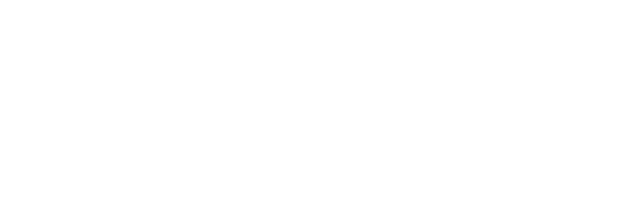
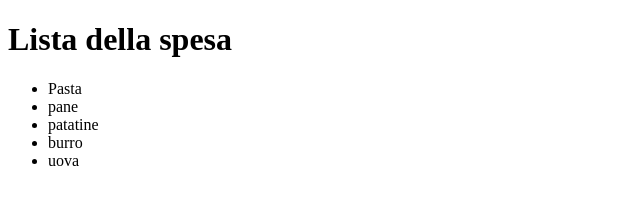
Before and after one commit to DanieleMorello/js-lista-spesa, a plain HTML site: page index.html in a window 1280 px wide. Shown: the whole page, without its empty margins (0-640 px from the left). Drawn offline with Linux system fonts and the light colour scheme.

Commit message:
Add array shoppingList, select ul initialize the variable i and do a while loop

```diff
--- a/index.html
+++ b/index.html
@@ -7,6 +7,11 @@
   <title>Lista della spesa</title>
 </head>
 <body>
+  <h1>Lista della spesa</h1>
+
+  <ul>
+
+  </ul>
 
   <script src="./js/main.js"></script>
 </body>
--- a/js/main.js
+++ b/js/main.js
@@ -2,3 +2,26 @@
   Data una lista della spesa, stampare sulla pagina (anche brutalmente, basta che si vedano)
   gli elementi della lista individualmente con un ciclo while.
 */
+
+// Definizione dell'array con i prodotti della lista della spesa
+const shoppingList = [
+  'Pasta',
+  'pane',
+  'patatine',
+  'burro',
+  'uova'
+]
+
+// Seleziono l'elemento <ul> in cui inserire gli elementi della lista
+const ul = document.querySelector('ul')
+
+// Inizializzo una variabile 'i' a 0
+let i = 0;
+
+// Ciclo 'while' che continua finché l'indice 'i' è minore della lunghezza dell'array 'shoppingList'
+while (i < shoppingList.length) {
+  const li = document.createElement('li') // Crea un nuovo elemento <li>
+  li.textContent = shoppingList[i] // Imposta il testo dell'elemento <li> corrente con l'elemento dell'array 'shoppingList' corrispondente
+  ul.appendChild(li) // Aggiungi l'elemento <li> alla lista <ul>
+  i++ // Incrementa l'indice 'i'
+}
```
